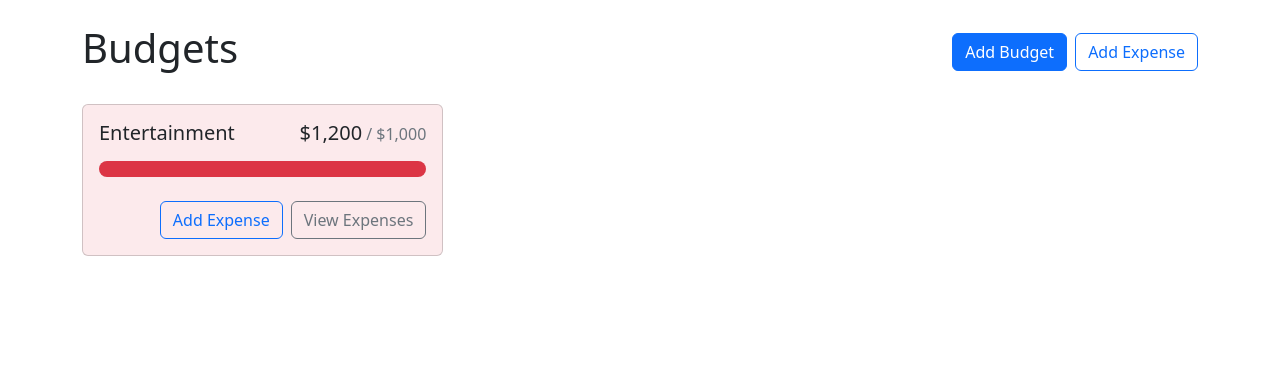
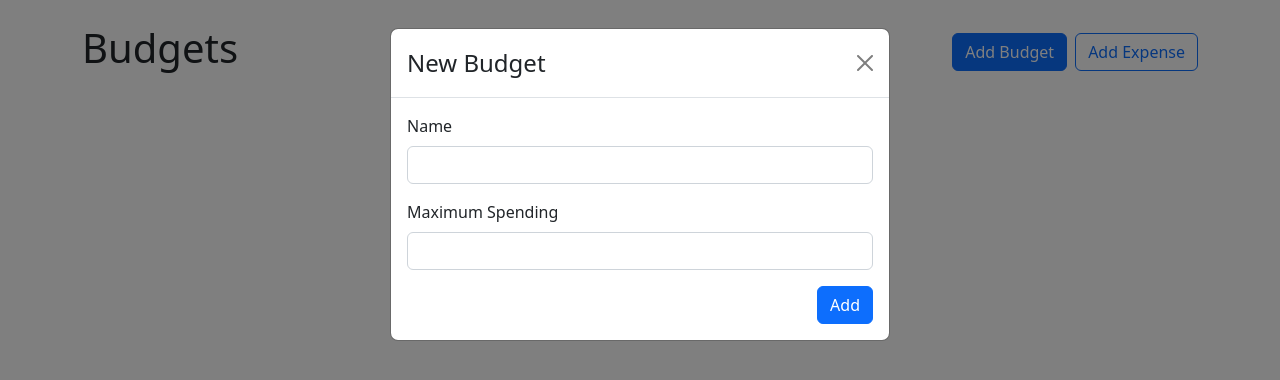
Before and after one commit to mhowell07/react-budget-app, a React (Vite) app: page / in a window 1280 px wide. Both pictures are taken after a click on the button "Add Budget". Shown: the top 380 px of the page. Built offline with nearby package versions, Linux system fonts and the light colour scheme.

Commit message:
adding budgets

```diff
--- a/src/App.jsx
+++ b/src/App.jsx
@@ -1,30 +1,41 @@
+import { useState } from 'react'
+
 // library imports
 import { Button, Stack } from 'react-bootstrap'
 import Container from 'react-bootstrap/Container'
 
 // custom components
 import BudgetCard from './components/BudgetCard'
+import AddBudgetModal from './components/AddBudgetModal'
+import { BudgetsProvider, useBudgets } from './contexts/BudgetsContext'
 
 function App() {
-
+  const [showAddBudgetModal, setShowAddBudgetModal] = useState(false)
+  const { budgets, getBudgetExpenses } = useBudgets()
 
   return (
     <div className="App">
       <Container className='my-4'>
         <Stack direction="horizontal" gap="2" className="mb-4">
           <h1 className="me-auto">Budgets</h1>
-          <Button variant="primary" className="" >Add Budget</Button>
-          <Button variant="outline-primary" className="" >Add Expense</Button>
+          <Button variant="primary" onClick={() => setShowAddBudgetModal(true)}>Add Budget</Button>
+          <Button variant="outline-primary">Add Expense</Button>
         </Stack>
         <div style={{ display: "grid", gridTemplateColumns: "repeat(auto-fill, minmax(300px, 1fr))", gap: "1rem", alignItems: "flex-start"}}>
-          <BudgetCard
-            name="Entertainment"
-            amount={1200}
-            max={1000}
-            gray
-          ></BudgetCard>
+          {budgets.map(budget => {
+            const amount = getBudgetExpenses(budget.id).reduce((total, expense) => total + expense.amount, 0)
+            return (
+              <BudgetCard
+                key={budget.id}
+                name={budget.name}
+                amount={amount}
+                max={budget.max}
+              ></BudgetCard>
+            )
+          })}
         </div>
       </Container>
+      <AddBudgetModal show={showAddBudgetModal} handleClose={() => setShowAddBudgetModal(false)}/>
     </div>
   )
 }
--- /dev/null
+++ b/src/components/AddBudgetModal.jsx
@@ -0,0 +1,54 @@
+import { useRef } from 'react'
+
+// library imports
+import { Form, Modal, Button } from 'react-bootstrap'
+
+// custom contexts
+import { useBudgets } from "../contexts/BudgetsContext"
+
+const AddBudgetModal = ({ show, handleClose }) => {
+  const nameRef = useRef()
+  const maxRef = useRef()
+  const { addBudget } = useBudgets()
+  const handleSubmit = (e) => {
+    e.preventDefault()
+    addBudget(
+      {
+        name: nameRef.current.value,
+        max: parseFloat(maxRef.current.value)
+      }
+    )
+    handleClose()
+  }
+
+  return (
+    <Modal show={show} onHide={handleClose}>
+      <Form onSubmit={handleSubmit} >
+        <Modal.Header closeButton>
+          <Modal.Title>New Budget</Modal.Title>
+        </Modal.Header>
+        <Modal.Body>
+          <Form.Group className="mb-3" controlId="name">
+            <Form.Label>Name</Form.Label>
+            <Form.Control ref={nameRef} type="text" required />
+          </Form.Group>
+          <Form.Group className="mb-3" controlId="max">
+            <Form.Label>Maximum Spending</Form.Label>
+            <Form.Control
+              ref={maxRef}
+              type="number"
+              required
+              min={0}
+              step={.01}
+            />
+          </Form.Group>
+          <div className="d-flex justify-content-end">
+            <Button variant="primary" type="submit">Add</Button>
+          </div>
+        </Modal.Body>
+      </Form>
+    </Modal>
+  )
+}
+
+export default AddBudgetModal
--- a/src/contexts/BudgetsContext.jsx
+++ b/src/contexts/BudgetsContext.jsx
@@ -25,10 +25,10 @@
     }
 
     const addBudget = ({ name, max }) => {
-        if (prevBudgets.find(budget => budget.name === name)) {
-            return prevBudgets
-        }
         setBudgets(prevBudgets => {
+            if (prevBudgets.find(budget => budget.name === name)) {
+                return prevBudgets
+            }
             return [...prevBudgets, {id: uuidV4(), name, max}]
         })
     }
```
